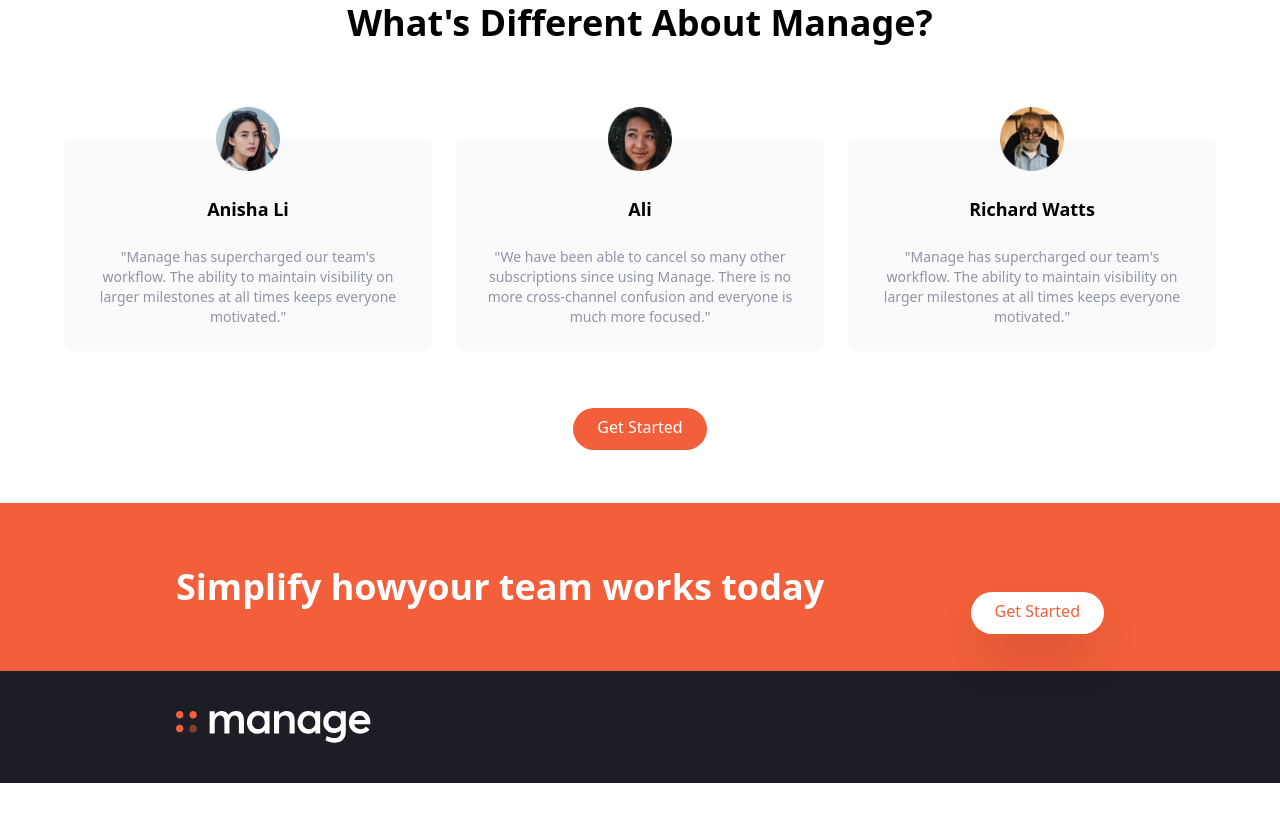
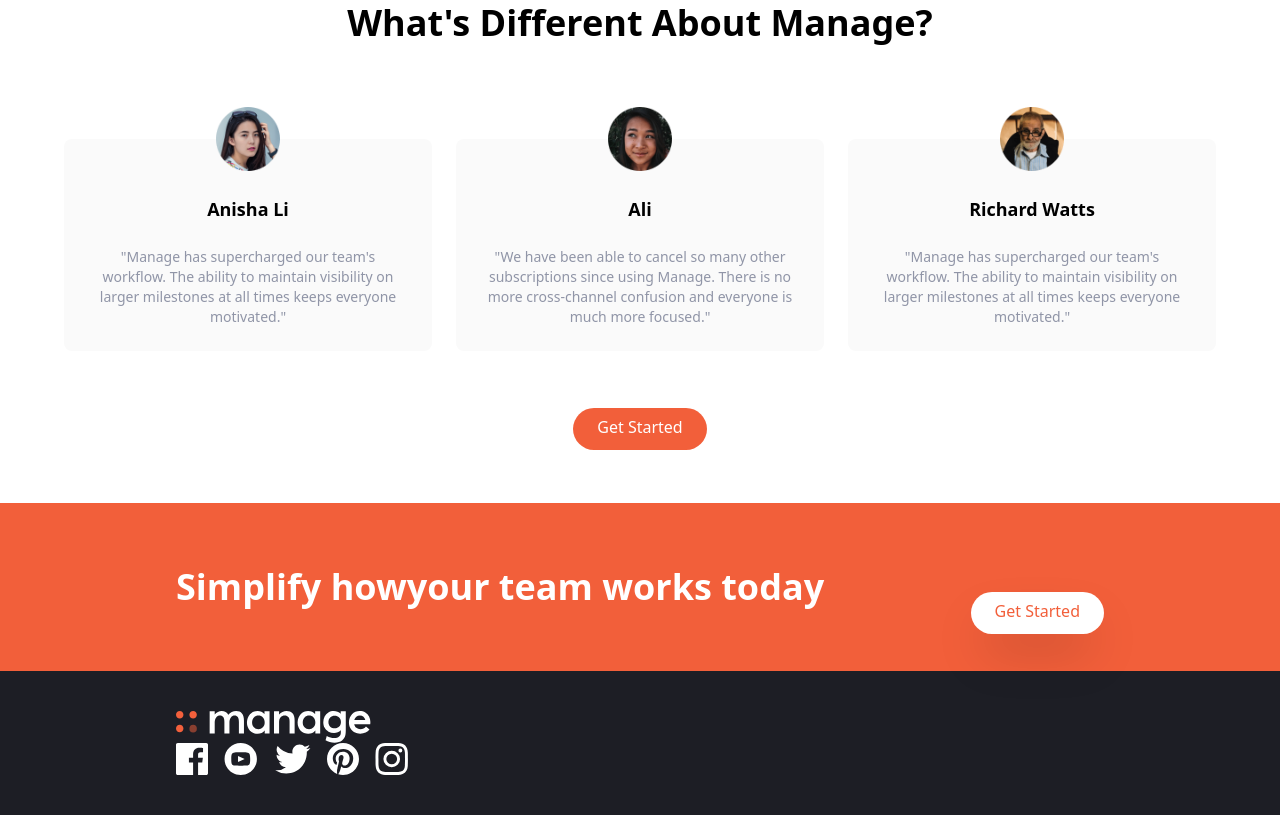
Before and after one commit to SazzadurRahmanAyan/tailwind-landingpage-practice, a website: page index.html in a window 1280 px wide. Shown: the part 1265-2080 px from the top of the page. Before the commit the page ends 2048 px from the top, so only its background shows below. Drawn offline with Linux system fonts and the light colour scheme.

Commit message:
social links added

```diff
--- a/index.html
+++ b/index.html
@@ -213,6 +213,29 @@
                 <div>
                     <img src="img/logo-white.svg" class="h-8" alt="">
                 </div>
+                <!-- Social Links Container -->
+                <div class="flex justify-center space-x-4">
+                    <!-- Link 1 -->
+                    <a href="#">
+                        <img src="img/icon-facebook.svg" alt="" class="h-8">
+                    </a>
+                    <!-- Link 2 -->
+                    <a href="#">
+                        <img src="img/icon-youtube.svg" alt="" class="h-8">
+                    </a>
+                    <!-- Link 3 -->
+                    <a href="#">
+                        <img src="img/icon-twitter.svg" alt="" class="h-8">
+                    </a>
+                    <!-- Link 4 -->
+                    <a href="#">
+                        <img src="img/icon-pinterest.svg" alt="" class="h-8">
+                    </a>
+                    <!-- Link 5 -->
+                    <a href="#">
+                        <img src="img/icon-instagram.svg" alt="" class="h-8">
+                    </a>
+                </div>
             </div>
         </div>
     </footer>
```
Also changed, not shown: css/main.css.
